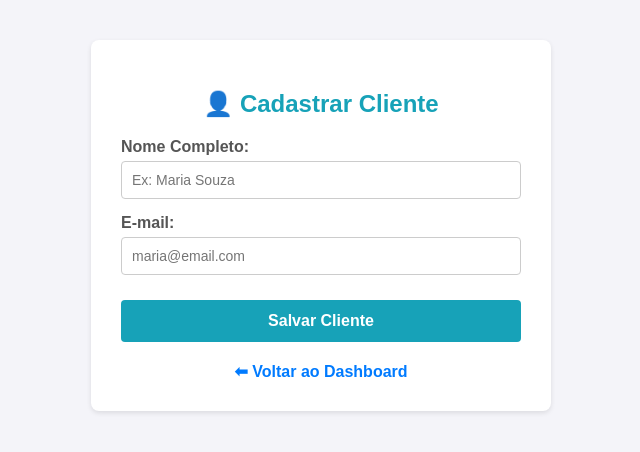
After one commit to GiovanniCabralO/python-sqlite-mini-erp, a Flask app: page /novo_cliente in a window 1280 px wide. The commit adds this page. Shown: the top 452 px of the page, without its empty margins (319-959 px from the left). Run offline with Flask 3, Linux system fonts and the light colour scheme.

Commit message:
✨ feat: add shopping cart logic and client registration

```diff
--- a/app.py
+++ b/app.py
@@ -1,18 +1,127 @@
-from flask import Flask, render_template
+from flask import Flask, render_template, request, redirect, url_for, session
 import sqlite3
+import os
+from dotenv import load_dotenv
+
+load_dotenv()
 
 app = Flask(__name__)
 
+app.secret_key = os.getenv("SECRET_KEY")
+
+# Rota 1: Dashboard
 @app.route('/')
 def dashboard():
     conn = sqlite3.connect("mini_erp.db")
     cursor = conn.cursor()
-
     cursor.execute("SELECT * FROM vw_relatorio_vendas")
     dados_vendas = cursor.fetchall()
-
     conn.close()
     return render_template("index.html", relatorio_vendas=dados_vendas)
 
+# Rota 2: Tela de Vendas
+@app.route('/nova_venda', methods=['GET', 'POST'])
+def nova_venda():
+    if 'carrinho' not in session:
+        session['carrinho'] = []
+        session['cliente_id'] = None
+
+    conn = sqlite3.connect("mini_erp.db")
+    cursor = conn.cursor()
+
+    if request.method == 'POST':
+        cliente_id = request.form.get('cliente_id')
+        produto_id = request.form.get('produto_id')
+        quantidade = int(request.form.get('quantidade'))
+
+        session['cliente_id'] = cliente_id
+
+        cursor.execute("SELECT nome, preco_atual FROM produtos WHERE id = ?", (produto_id,))
+        produto = cursor.fetchone()
+
+        if produto:
+            item = {
+                'produto_id': produto_id,
+                'nome': produto[0],
+                'preco': produto[1],
+                'quantidade': quantidade,
+                'subtotal': produto[1] * quantidade
+            }
+            carrinho = session['carrinho']
+            carrinho.append(item)
+            session['carrinho'] = carrinho
+
+        conn.close()
+        return redirect(url_for('nova_venda'))
+
+    # 3. MODO GET
+    cursor.execute("SELECT id, nome FROM clientes")
+    clientes = cursor.fetchall()
+
+    cursor.execute("SELECT id, nome, preco_atual, quantidade_estoque FROM produtos")
+    produtos = cursor.fetchall()
+    conn.close()
+
+    return render_template("nova_venda.html", clientes=clientes, produtos=produtos, carrinho=session['carrinho'], cliente_selecionado=str(session['cliente_id']))
+
+# Rota 3: Descarregar o Carrinho no Banco de Dados
+@app.route('/finalizar_venda', methods=['POST'])
+def finalizar_venda():
+    carrinho = session.get('carrinho', [])
+    cliente_id = session.get('cliente_id')
+
+    if not carrinho or not cliente_id:
+        return redirect(url_for('nova_venda'))
+
+    conn = sqlite3.connect("mini_erp.db")
+    cursor = conn.cursor()
+
+    try:
+        cursor.execute("INSERT INTO pedidos (cliente_id) VALUES (?)", (cliente_id,))
+        pedido_id = cursor.lastrowid
+
+        for item in carrinho:
+            cursor.execute("""
+                INSERT INTO itens_pedido (pedido_id, produto_id, quantidade, preco_vendido)
+                VALUES (?, ?, ?, ?)
+            """, (pedido_id, item['produto_id'], item['quantidade'], item['preco']))
+
+        conn.commit()
+    except sqlite3.Error as e:
+        print(f"Erro no banco: {e}")
+        conn.rollback()
+    finally:
+        conn.close()
+
+    session.pop('carrinho', None)
+    session.pop('cliente_id', None)
+
+    return redirect(url_for('dashboard'))
+
+# Rota 4: Esvaziar carrinho manualmente
+@app.route('/limpar_carrinho')
+def limpar_carrinho():
+    session.pop('carrinho', None)
+    session.pop('cliente_id', None)
+    return redirect(url_for('nova_venda'))
+
+# Rota 5: Cadastrar Novo Cliente
+@app.route('/novo_cliente', methods=['GET', 'POST'])
+def novo_cliente():
+    if request.method == 'POST':
+        nome = request.form['nome']
+        email = request.form['email']
+        conn = sqlite3.connect("mini_erp.db")
+        cursor = conn.cursor()
+        try:
+            cursor.execute("INSERT INTO clientes (nome, email) VALUES (?, ?)", (nome, email))
+            conn.commit()
+        except sqlite3.IntegrityError:
+            pass
+        finally:
+            conn.close()
+        return redirect(url_for('dashboard'))
+    return render_template("novo_cliente.html")
+
 if __name__ == "__main__":
     app.run(debug=True)
--- /dev/null
+++ b/templates/novo_cliente.html
@@ -0,0 +1,36 @@
+<!DOCTYPE html>
+<html lang="pt-BR">
+<head>
+    <meta charset="UTF-8">
+    <title>Novo Cliente</title>
+    <style>
+        body { font-family: Arial, sans-serif; margin: 40px; background-color: #f4f4f9; color: #333; }
+        .form-container { background: white; padding: 30px; border-radius: 8px; box-shadow: 0 2px 5px rgba(0,0,0,0.1); max-width: 400px; margin: 0 auto; }
+        h2 { color: #17a2b8; text-align: center; }
+        label { font-weight: bold; display: block; margin-top: 15px; margin-bottom: 5px; color: #555; }
+        input { width: 100%; padding: 10px; border: 1px solid #ccc; border-radius: 4px; box-sizing: border-box; font-size: 14px; }
+        button { margin-top: 25px; width: 100%; padding: 12px; background-color: #17a2b8; color: white; border: none; border-radius: 4px; cursor: pointer; font-size: 16px; font-weight: bold; }
+        button:hover { background-color: #138496; }
+        .voltar { display: block; margin-top: 20px; text-align: center; text-decoration: none; color: #007BFF; font-weight: bold; }
+        .voltar:hover { text-decoration: underline; }
+    </style>
+</head>
+<body>
+    <div class="form-container">
+        <h2>👤 Cadastrar Cliente</h2>
+
+        <form action="/novo_cliente" method="POST">
+
+            <label for="nome">Nome Completo:</label>
+            <input type="text" name="nome" id="nome" placeholder="Ex: Maria Souza" required>
+
+            <label for="email">E-mail:</label>
+            <input type="email" name="email" id="email" placeholder="maria@email.com" required>
+
+            <button type="submit">Salvar Cliente</button>
+        </form>
+
+        <a href="/" class="voltar">⬅ Voltar ao Dashboard</a>
+    </div>
+</body>
+</html>
```
Also changed, not shown: templates/index.html (+13 -26 lines), templates/nova_venda.html (added, +87 -0 lines), 1 other file.
